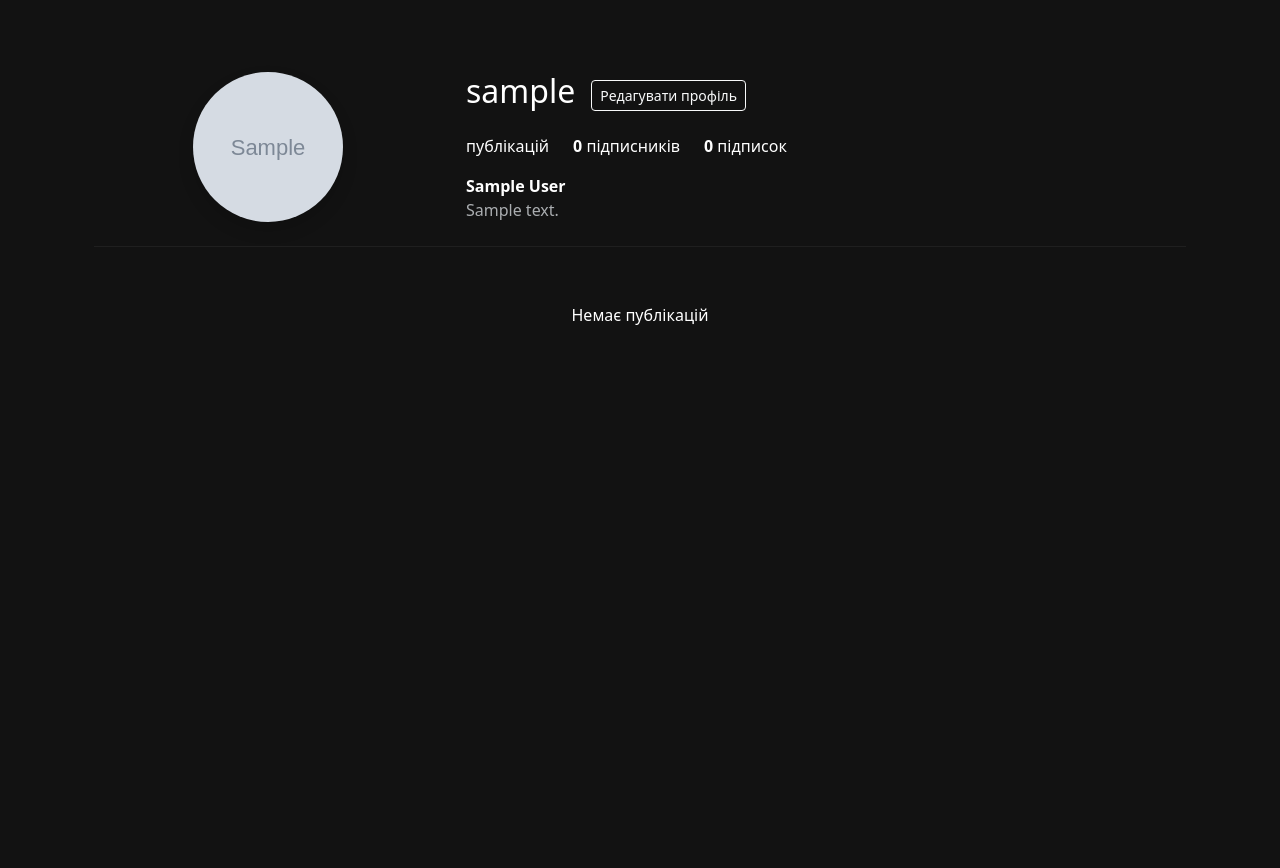
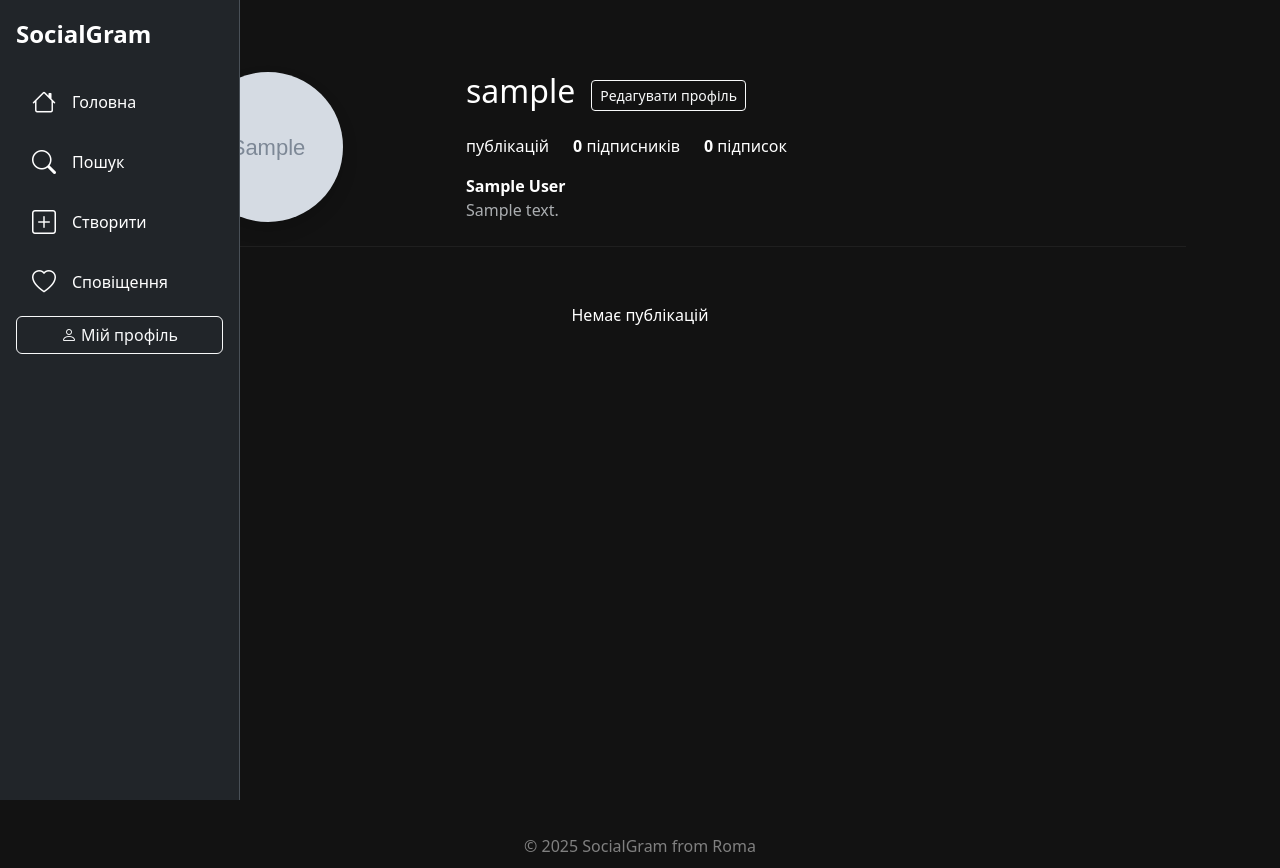
Before and after one commit to ChikLow/Social-Media, a Django app: page /profile/1 in a window 1280 px wide. Before the commit the page ends 325 px from the top, so only its background shows below. Run offline with Django 5.2, Linux system fonts and the light colour scheme; a user stored in the database is signed in; tables that the repository leaves empty hold one stand-in row (values such as "Sample post"); grey boxes marked "Sample" are stand-in pictures.

Commit message:
додав sidebar, footer

```diff
--- a/templates/base.html
+++ b/templates/base.html
@@ -1,18 +1,34 @@
 <!DOCTYPE html>
 <html lang="uk">
+
 <head>
     <meta charset="UTF-8">
     <title>{% block title %} Сайт {% endblock %}</title>
-    <link href="https://cdn.jsdelivr.net/npm/bootstrap@5.3.6/dist/css/bootstrap.min.css" rel="stylesheet" integrity="sha384-4Q6Gf2aSP4eDXB8Miphtr37CMZZQ5oXLH2yaXMJ2w8e2ZtHTl7GptT4jmndRuHDT" crossorigin="anonymous">
+    <link href="https://cdn.jsdelivr.net/npm/bootstrap@5.3.6/dist/css/bootstrap.min.css" rel="stylesheet"
+        integrity="sha384-4Q6Gf2aSP4eDXB8Miphtr37CMZZQ5oXLH2yaXMJ2w8e2ZtHTl7GptT4jmndRuHDT" crossorigin="anonymous">
     {% load static %}
-		<link rel="stylesheet" href="{% static 'css/style.css' %}">
+    <link rel="stylesheet" href="{% static 'css/style.css' %}">
+    <style>
+        footer {
+            text-align: center;
+            padding: 10px;
+            color: grey;
+        }
+    </style>
 </head>
-<body data-bs-theme="dark" style = "background-color: #121212;color:white">
-<div class="container mt-4" >
-    {% block content %}
 
-    {% endblock %}
-</div>
-<script src="https://cdn.jsdelivr.net/npm/bootstrap@5.3.6/dist/js/bootstrap.bundle.min.js" integrity="sha384-j1CDi7MgGQ12Z7Qab0qlWQ/Qqz24Gc6BM0thvEMVjHnfYGF0rmFCozFSxQBxwHKO" crossorigin="anonymous"></script>
+<body data-bs-theme="dark" style="background-color: #121212;color:white">
+    <div class="container mt-4 content-wrapper">
+        {% block content %}
+
+        {% endblock %}
+    </div>
+
+    <footer>© 2025 SocialGram from Roma</footer>
+
+    <script src="https://cdn.jsdelivr.net/npm/bootstrap@5.3.6/dist/js/bootstrap.bundle.min.js"
+        integrity="sha384-j1CDi7MgGQ12Z7Qab0qlWQ/Qqz24Gc6BM0thvEMVjHnfYGF0rmFCozFSxQBxwHKO"
+        crossorigin="anonymous"></script>
 </body>
+
 </html>
--- a/templates/core/profile.html
+++ b/templates/core/profile.html
@@ -14,11 +14,8 @@
             {{ profile.avatar.url}}
             {% else %}
              {% static 'image/user.png' %}
-             {% endif %}"
-
-           alt="avatar"
-           class="rounded-circle img-fluid shadow"
-           style="width: 150px; height: 150px; object-fit: cover;">
+             {% endif %}" alt="avatar" class="rounded-circle img-fluid shadow"
+        style="width: 150px; height: 150px; object-fit: cover;">
     </div>
 
     <!-- Інформація про користувача -->
@@ -27,11 +24,11 @@
         <h2 class="me-3">{{ profile.username }}</h2>
 
         {% if request.user != profile %}
-          <!-- Якщо чужий профіль -->
-          <a href="#" class="btn btn-primary btn-sm">Підписатися</a>
+        <!-- Якщо чужий профіль -->
+        <a href="#" class="btn btn-primary btn-sm">Підписатися</a>
         {% else %}
-          <!-- Якщо свій профіль -->
-          <a href="{% url 'edit_profile' %}" class="btn btn-outline-light btn-sm">Редагувати профіль</a>
+        <!-- Якщо свій профіль -->
+        <a href="{% url 'edit_profile' %}" class="btn btn-outline-light btn-sm">Редагувати профіль</a>
         {% endif %}
       </div>
 
@@ -57,15 +54,13 @@
     {% for post in posts %}
     <div class="col-4">
       <div class="ratio ratio-1x1">
-        <img src="{{ post.image.url }}" alt="post"
-             class="img-fluid"
-             style="object-fit: cover; border-radius: 5px;">
+        <img src="{{ post.image.url }}" alt="post" class="img-fluid" style="object-fit: cover; border-radius: 5px;">
       </div>
     </div>
     {% empty %}
     <p class="text-center mt-5">Немає публікацій</p>
     {% endfor %}
   </div>
-
+  {%include 'sidebar.html'%}
 </div>
 {% endblock %}
--- /dev/null
+++ b/templates/sidebar.html
@@ -0,0 +1,42 @@
+<!-- sidebar -->
+<nav class="d-flex flex-column align-items-start p-3 border-end position-fixed top-0 start-0 vh-100 bg-dark"
+    style="width: 240px;">
+    <a href="/" class="text-decoration-none text-white mb-4 fs-4 fw-bold">SocialGram</a>
+
+    <ul class="nav nav-pills flex-column mb-auto w-100">
+        <li class="nav-item mb-2">
+            <a href="#" class="nav-link text-white d-flex align-items-center">
+                <i class="bi bi-house fs-4 me-3"></i> Головна
+            </a>
+        </li>
+        <li class="nav-item mb-2">
+            <a href="#" class="nav-link text-white d-flex align-items-center">
+                <i class="bi bi-search fs-4 me-3"></i> Пошук
+            </a>
+        </li>
+        <li class="nav-item mb-2">
+            <a href="#" class="nav-link text-white d-flex align-items-center">
+                <i class="bi bi-plus-square fs-4 me-3"></i> Створити
+            </a>
+        </li>
+        <li class="nav-item mb-2">
+            <a href="#" class="nav-link text-white d-flex align-items-center">
+                <i class="bi bi-heart fs-4 me-3"></i> Сповіщення
+            </a>
+        </li>
+        <li class="nav-item">
+            {% if user.is_authenticated %}
+            <a href="{% url 'profile_detail' user.id %}" class="btn btn-outline-light w-100">
+                <i class="bi bi-person"></i> Мій профіль
+            </a>
+            {% else %}
+            <a href="{% url 'login' %}" class="btn btn-outline-light w-100">
+                <i class="bi bi-box-arrow-in-right"></i> Увійти
+            </a>
+            {% endif %}
+        </li>
+    </ul>
+</nav>
+
+<!-- Bootstrap Icons -->
+<link href="https://cdn.jsdelivr.net/npm/bootstrap-icons@1.11.1/font/bootstrap-icons.css" rel="stylesheet">
```
Also changed, not shown: accounts/views.py (+16 -0 lines).
